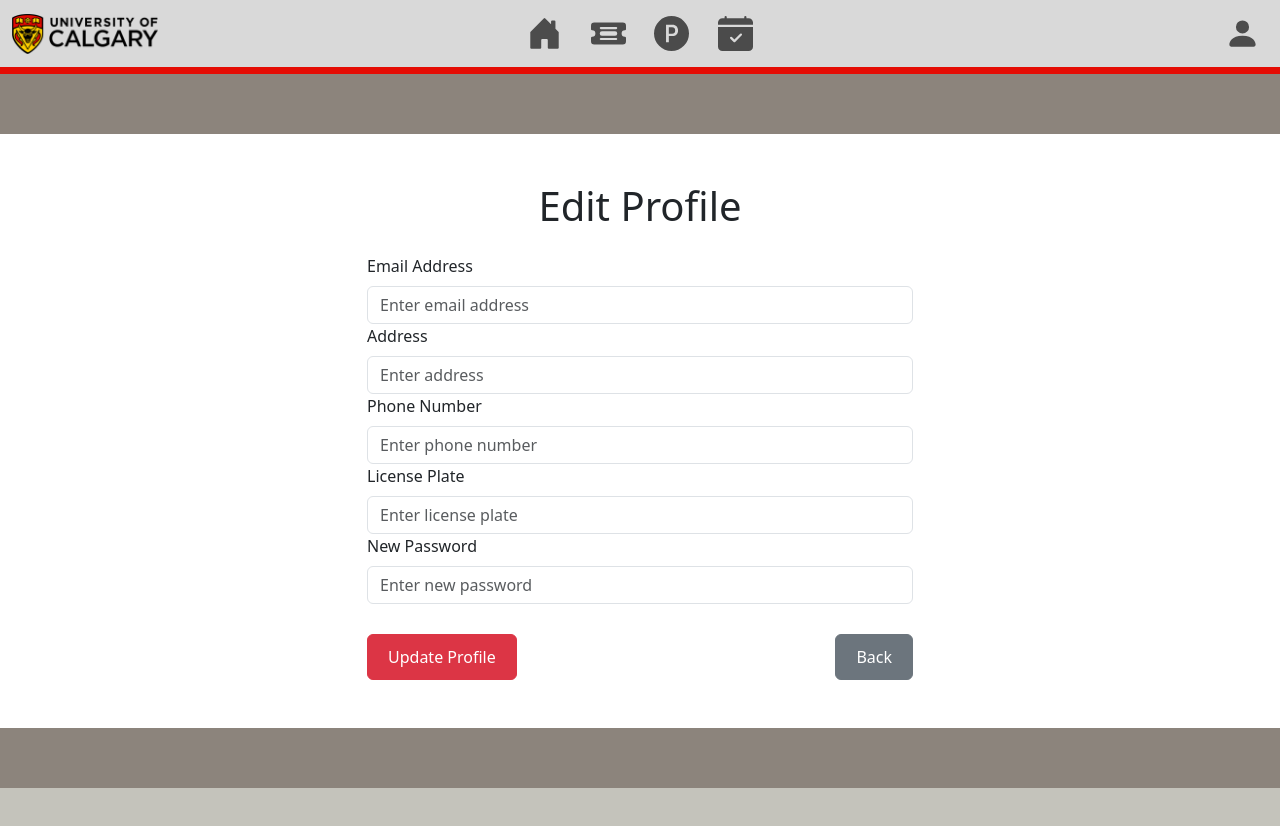
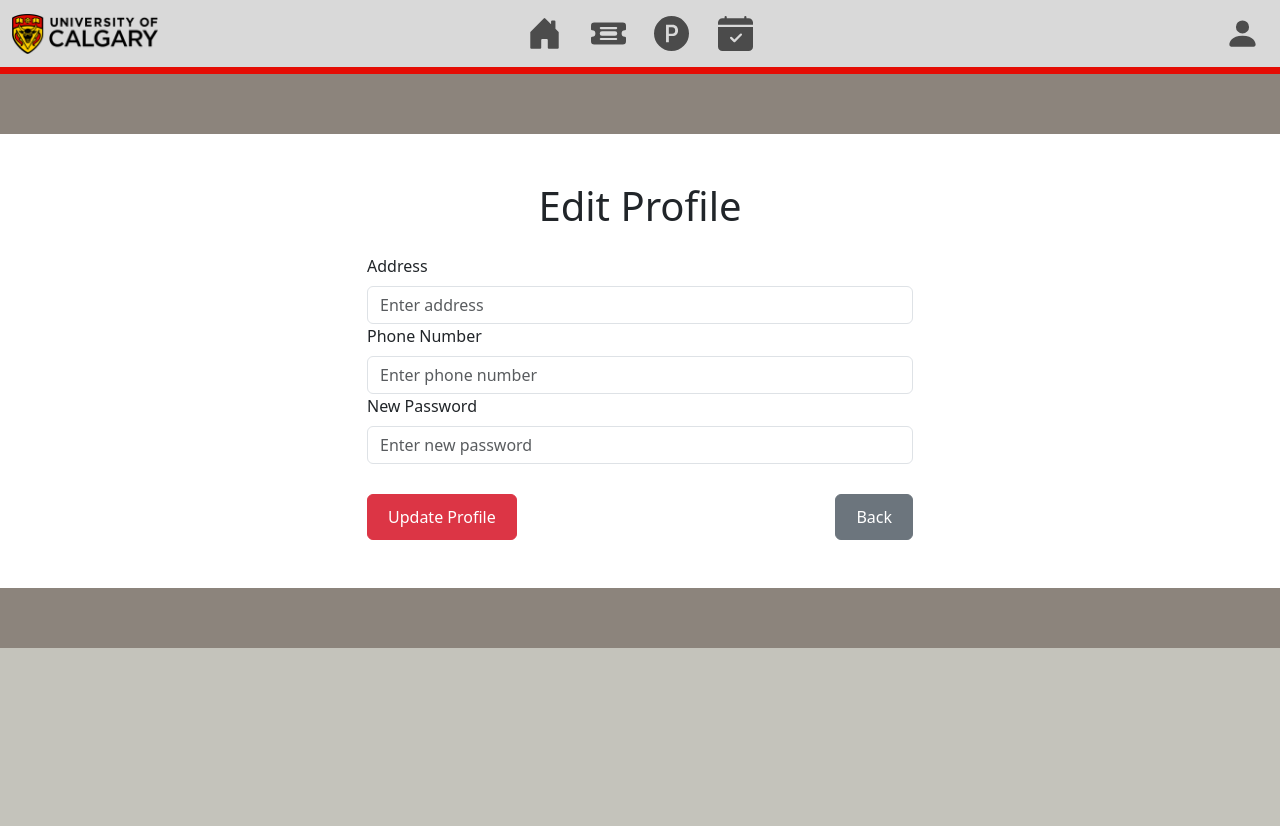
Before and after one commit to Justin-Chua/UCalgary-Parking-Application, a React (Create React App) app in the folder front_end/: page /editprofile in a window 1280 px wide. Shown: the top 826 px of the page. Built offline with nearby package versions, Linux system fonts and the light colour scheme.

Commit message:
Functionality for EditProfile Setup

```diff
--- a/front_end/src/pages/Editprofile.js
+++ b/front_end/src/pages/Editprofile.js
@@ -1,48 +1,47 @@
 import React, { useState } from 'react';
 import { Container, Row, Col, Form, Button, Alert } from 'react-bootstrap';
-import 'bootstrap/dist/css/bootstrap.min.css';
+import axios from 'axios';
 
 function EditProfile() {
-    const [email, setEmail] = useState('');
     const [address, setAddress] = useState('');
     const [phoneNo, setPhoneNo] = useState('');
-    const [plateNo, setPlateNo] = useState('');
     const [password, setPassword] = useState('');
     const [errorMessage, setErrorMessage] = useState('');
+    const [successMessage, setSuccessMessage] = useState('');
 
     const handleSubmit = async (event) => {
         event.preventDefault();
 
-        if (phoneNo.length !== 10) {
-            setErrorMessage('Please enter a 10-digit phone number.');
+        if (!address && !phoneNo && !password) {
+            setErrorMessage('Please provide data for updating profile.');
             return;
         }
-        if (plateNo.length > 7) {
-            setErrorMessage('License plates are a maximum of 7 characters long.');
+
+        if (phoneNo && phoneNo.length !== 10) {
+            setErrorMessage('Phone number must be exactly 10 digits long.');
             return;
         }
 
         try {
-            // Perform the update profile action here
-            const response = await fetch('http://127.0.0.1:8000/api/', {
-                method: 'POST',
+            const token = localStorage.getItem('token');
+            const response = await axios.post('http://127.0.0.1:8000/api/profile/', {
+                address,
+                phoneNo,
+                password
+            }, {
                 headers: {
-                    'Content-Type': 'application/json',
-                },
-                body: JSON.stringify({
-                    email,
-                    address,
-                    phoneNo,
-                    plateNo,
-                    password,
-                }),
+                    'Authorization': `Bearer ${token}`,
+                    'Content-Type': 'application/json'
+                }
             });
 
-            if (response.ok) {
-                // Redirect to the profile page
-                window.location.href = '/profile';
+            if (response.status === 200) {
+                setSuccessMessage('Information successfully updated');
+                setTimeout(() => {
+                    setSuccessMessage('');
+                    window.location.href = '/profile';
+                }, 3000);
             } else {
-                // Handle error response
                 setErrorMessage('Failed to update profile.');
             }
         } catch (error) {
@@ -63,16 +62,9 @@ function EditProfile() {
                 <Row className="justify-content-center">
                     <Col md={6}>
                         <h1 className="text-center mb-4">Edit Profile</h1>
+                        {successMessage && <Alert variant="success">{successMessage}</Alert>}
+                        {errorMessage && <Alert variant="danger">{errorMessage}</Alert>}
                         <Form onSubmit={handleSubmit}>
-                            <Form.Group controlId="formEmail">
-                                <Form.Label>Email Address</Form.Label>
-                                <Form.Control
-                                    type="email"
-                                    value={email}
-                                    onChange={(e) => setEmail(e.target.value)}
-                                    placeholder="Enter email address"
-                                />
-                            </Form.Group>
                             <Form.Group controlId="formAddress">
                                 <Form.Label>Address</Form.Label>
                                 <Form.Control
@@ -91,16 +83,6 @@ function EditProfile() {
                                     placeholder="Enter phone number"
                                 />
                                 {errorMessage && phoneNo.length !== 9 && <Alert variant="danger">{errorMessage}</Alert>}
-                            </Form.Group>
-                            <Form.Group controlId="formPlateNo">
-                                <Form.Label>License Plate</Form.Label>
-                                <Form.Control
-                                    type="text"
-                                    value={plateNo}
-                                    onChange={(e) => setPlateNo(e.target.value)}
-                                    placeholder="Enter license plate"
-                                />
-                                {plateNo.length > 7 && <Alert variant="danger">License plates are a maximum of 7 characters long.</Alert>}
                             </Form.Group>
                             <Form.Group controlId="formPassword">
                                 <Form.Label>New Password</Form.Label>
```
Also changed, not shown: 2 other files (tests, documents, lock files or other folders).
